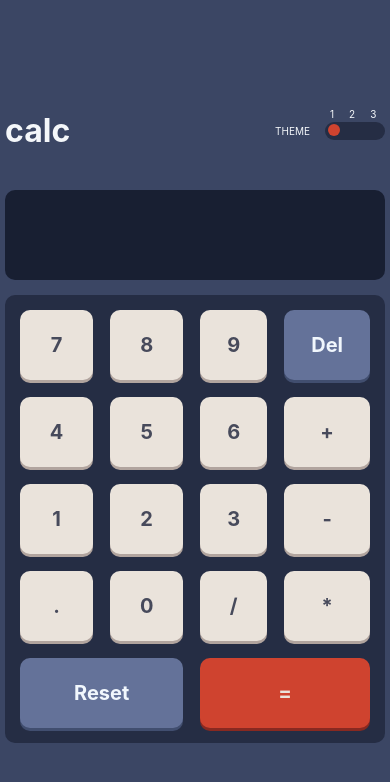
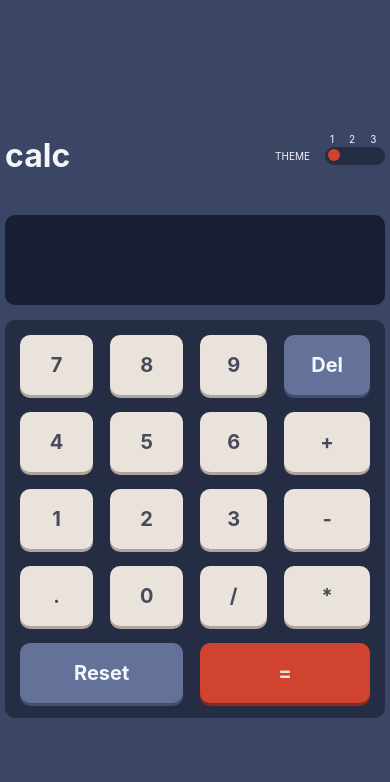
Before and after one commit to E-sa/calculator, a React (Create React App) app: page / in a window 390 px wide. Shown: the top 782 px of the page. Built offline with nearby package versions, Linux system fonts and the light colour scheme.

Commit message:
Update _mediaquery_breakpoints.scss
line height --10

```diff
--- a/src/style/_mediaquery_breakpoints.scss
+++ b/src/style/_mediaquery_breakpoints.scss
@@ -10,7 +10,7 @@
   }
 
   .grid-item {
-    line-height: 60px;
+    line-height: 50px;
   }
   .h3-and-switch-container {
     width: 330px;
@@ -34,7 +34,7 @@
   }
 
   .grid-item {
-    line-height: 70px;
+    line-height: 60px;
   }
   .h3-and-switch-container {
     width: 380px;
```
